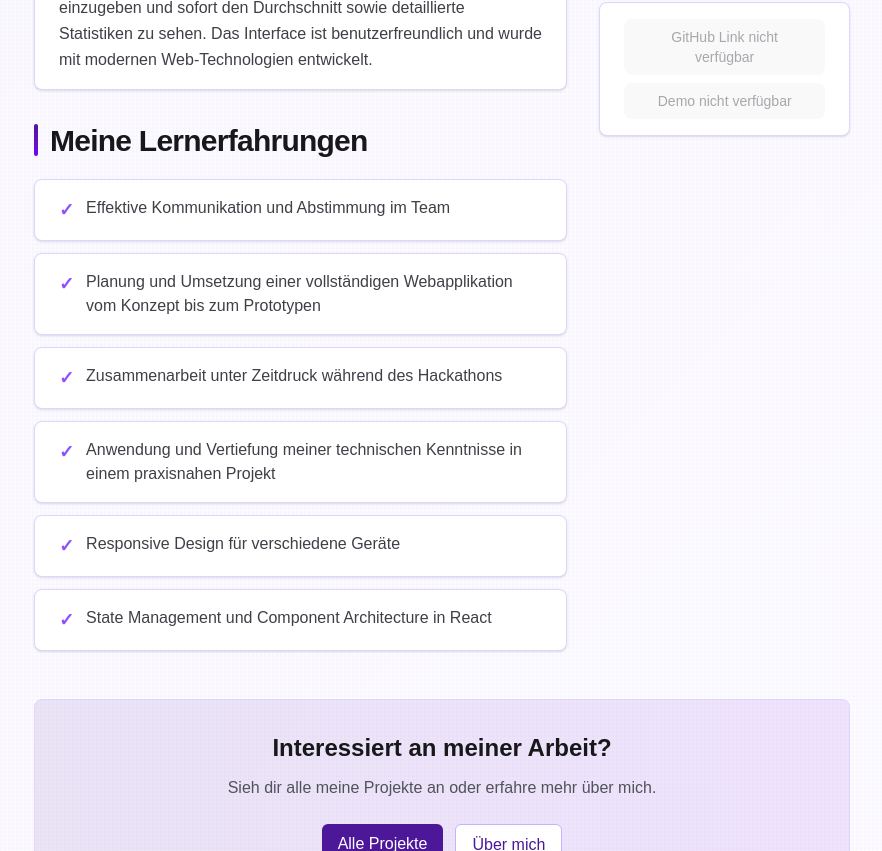
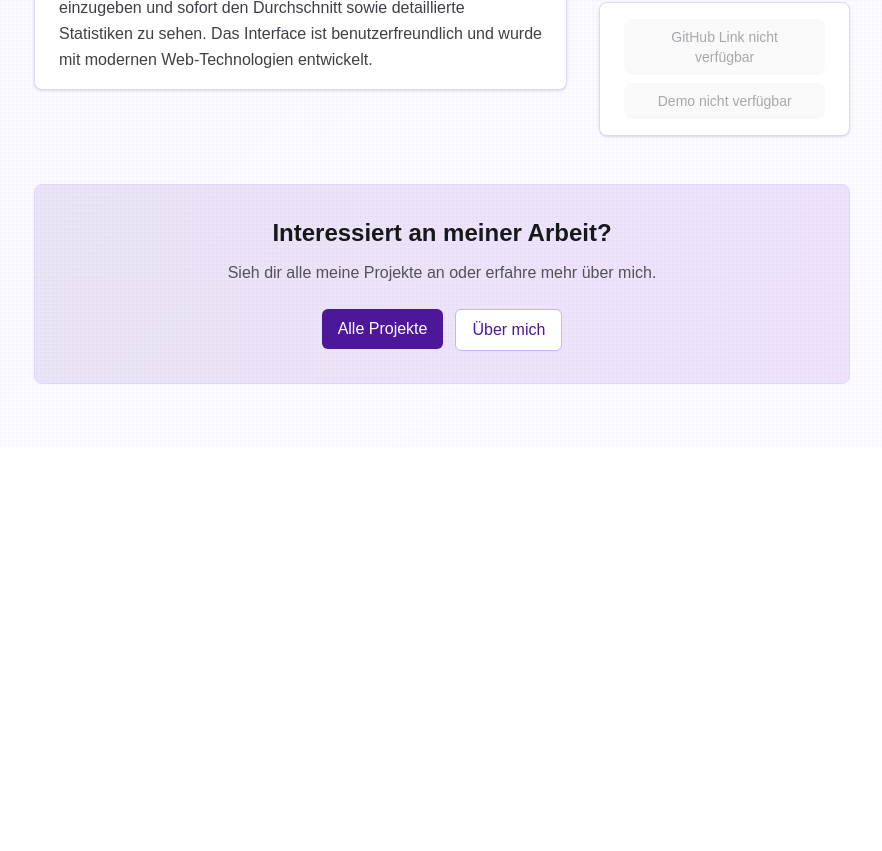
Before and after one commit to im24a-voegelie/Portfolio, a Next.js app: page /Projects/1 in a window 1280 px wide. Shown: the part 740-1591 px from the top of the page, without its empty margins (198-1080 px from the left). After the commit the page ends 1188 px from the top, so only its background shows below. Built offline with nearby package versions, Linux system fonts and the light colour scheme.

Commit message:
removed section

```diff
--- a/app/Projects/[id]/ProjectDetail.js
+++ b/app/Projects/[id]/ProjectDetail.js
@@ -1,7 +1,7 @@
 'use client';
 
 import Link from 'next/link';
-import { ScrollFadeIn, StaggerContainer, StaggerChild } from '@/components/animations/ScrollFadeIn';
+import { ScrollFadeIn } from '@/components/animations/ScrollFadeIn';
 import Button from '@/components/ui/button';
 import Card, { CardContent, CardHeader } from '@/components/ui/card';
 import Badge from '@/components/ui/badge';
@@ -70,36 +70,6 @@ export default function ProjectDetail({ project }) {
                     </p>
                   </CardContent>
                 </Card>
-              </section>
-            </ScrollFadeIn>
-
-            {/* Learnings */}
-            <ScrollFadeIn delay={0.3}>
-              <section>
-                <h2 className="text-section-md text-zinc-900 dark:text-zinc-50 flex items-center gap-3 mb-4">
-                  <span className="inline-block w-1 h-8 bg-gradient-to-b from-violet-900 to-violet-700 rounded-full"></span>
-                  {t.projectDetail.learningsHeading}
-                </h2>
-                <StaggerContainer delay={0.4}>
-                  <div className="space-y-3">
-                    {project.learnings[language].map((learning, idx) => (
-                      <StaggerChild key={idx}>
-                        <Card>
-                          <CardContent className="pt-4">
-                            <div className="flex gap-3">
-                              <span className="text-violet-500 font-bold flex-shrink-0 text-lg">
-                                ✓
-                              </span>
-                              <p className="text-zinc-700 dark:text-zinc-300">
-                                {learning}
-                              </p>
-                            </div>
-                          </CardContent>
-                        </Card>
-                      </StaggerChild>
-                    ))}
-                  </div>
-                </StaggerContainer>
               </section>
             </ScrollFadeIn>
           </div>
--- a/data/translations.js
+++ b/data/translations.js
@@ -97,7 +97,6 @@ export const translations = {
       notFoundBody: 'Das gesuchte Projekt existiert leider nicht.',
       backAllButton: 'Zurück zu allen Projekten',
       detailsHeading: 'Projekt Details',
-      learningsHeading: 'Meine Lernerfahrungen',
       technologiesHeading: 'Technologien',
       linksHeading: 'Links',
       githubRepo: 'GitHub Repository',
@@ -223,7 +222,6 @@ export const translations = {
       notFoundBody: "The project you're looking for doesn't exist.",
       backAllButton: 'Back to All Projects',
       detailsHeading: 'Project Details',
-      learningsHeading: 'What I Learned',
       technologiesHeading: 'Technologies',
       linksHeading: 'Links',
       githubRepo: 'GitHub Repository',
```
